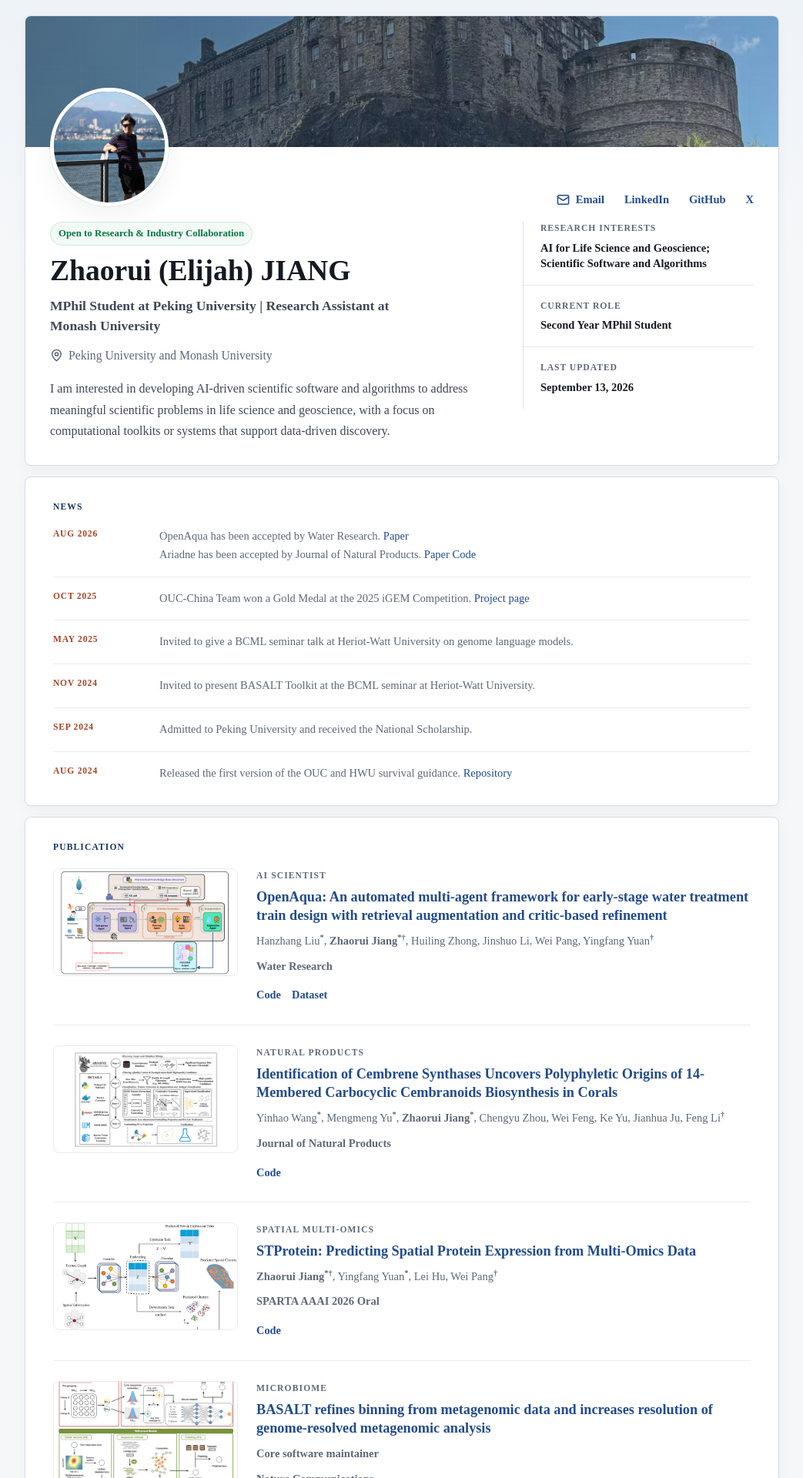
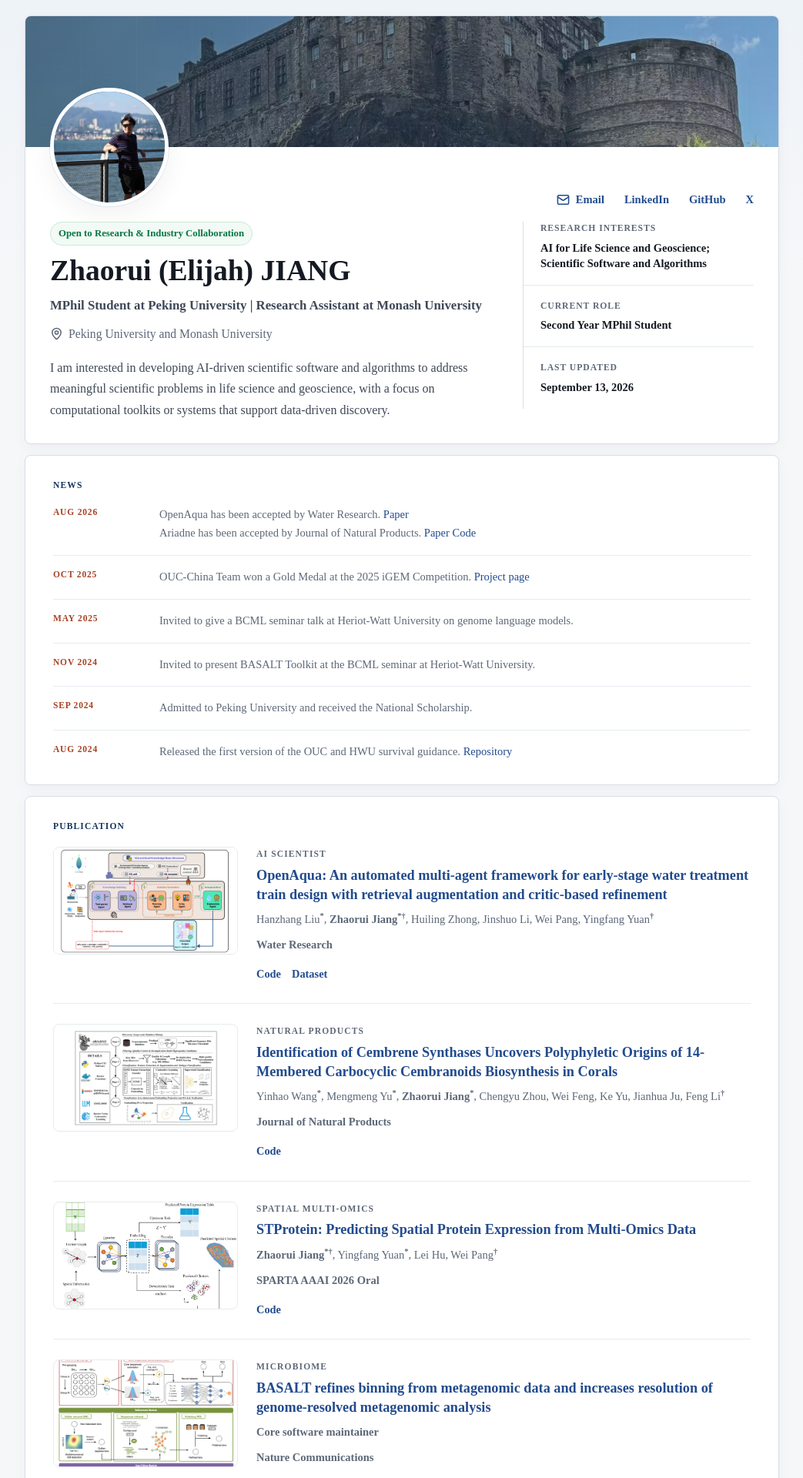
Before and after one commit to zhaorui-bi/zhaorui-bi.github.io, a Jekyll site: the page built from index.html, in a window 1280 px wide. Shown: the top 1920 px of the page at 77% size, without its empty margins (118-1161 px from the left). Built offline with Jekyll 4.4.1, drawn with Linux system fonts in a browser that asks for light colours.

Commit message:
Slightly reduce headline size so it fits on one line

```diff
--- a/css/main.css
+++ b/css/main.css
@@ -233,7 +233,7 @@ p {
 .profile-headline {
   margin-top: 12px;
   color: var(--muted-strong);
-  font-size: clamp(1rem, 1.8vw, 1.1rem);
+  font-size: clamp(1rem, 1.6vw, 1.05rem);
   font-weight: 700;
   line-height: 1.5;
 }
```
